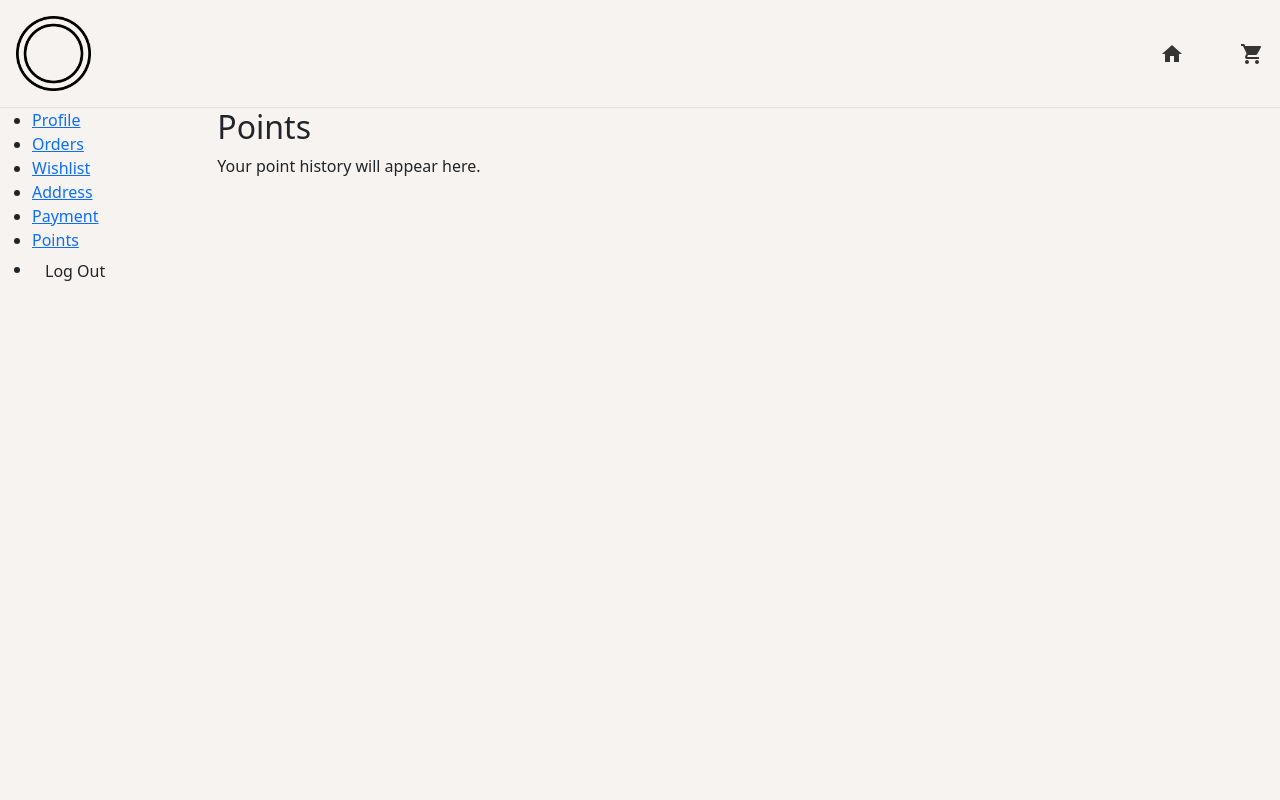
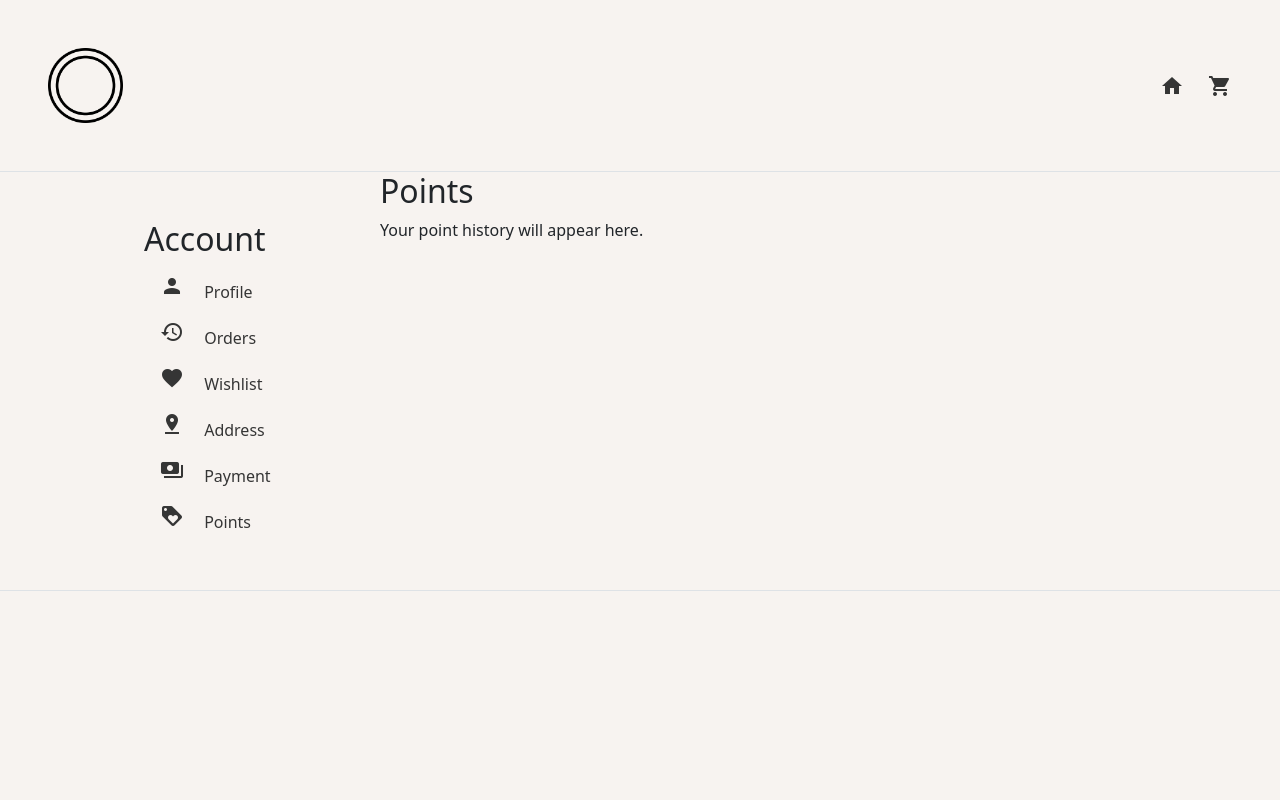
Before and after one commit to minisize/minisizeproject, a PHP site: page /sub_pages/account/account-points.php in a window 1280 px wide. Run offline with PHP 8.4, Linux system fonts and the light colour scheme.

Commit message:
Modified header and added footer

```diff
--- /dev/null
+++ b/includes/sub-footer.php
@@ -0,0 +1,5 @@
+    <div style="height:25vh; border-top: 1px solid #dee2e6 !important;">
+
+    </div>
+</body>
+</html>
--- a/includes/sub-header.php
+++ b/includes/sub-header.php
@@ -18,8 +18,9 @@
 </head>
 
 <body>
+    <!--  -->
 
-    <header class="d-flex flex-wrap align-items-center justify-content-between p-3 border-bottom">
+    <!-- <header class="d-flex flex-wrap align-items-center justify-content-between p-3 border-bottom">
         <a class="d-flex align-items-center">
             <img src="../../assets/images/website/logo/logo-placeholder.png"
                         alt="Minisize Logo" width="75">
@@ -29,6 +30,18 @@
             <a href="../../index.php" class="material-icons text-decoration-none link-dark">home</a>
             <a href="../purchase/cart.php" class="material-icons text-decoration-none link-dark">shopping_cart</a>
         </div>
+    </header> -->
+
+    <header class="d-flex flex-wrap align-items-center justify-content-between p-5 border-bottom">
+        <a class="">
+            <img src="../../assets/images/website/logo/logo-placeholder.png"
+                        alt="Minisize Logo" width="75">
+        </a>
+
+        <div class="d-flex flex-wrap">
+            <a href="../index.php" class="material-icons text-decoration-none link-dark pe-4">home</a>
+            <a href="#" class="material-icons text-decoration-none link-dark">shopping_cart</a>
+        </div>
     </header>
 
 <!-- </body>
--- a/sub_pages/account/account-address.php
+++ b/sub_pages/account/account-address.php
@@ -11,5 +11,6 @@
             </div>
         </div>
     </div>
-</body>
-</html>
+<?php
+    require "../../includes/sub-footer.php";
+?>
--- a/sub_pages/account/account-index.php
+++ b/sub_pages/account/account-index.php
@@ -1,15 +1,29 @@
-<?php require "../../includes/sub-header.php";?>
+<?php require"../../includes/sub-header.php";?>
+    <div class="row px-5 mx-5" id="acc-body" >
+        <div class="col-3 p-5">
+            <h2>Account</h2>
+            <nav id="side-nav">
+                <ul class="nav flex-column">
+                    <li class="nav-item">
+                        <a href="account-profile.php" class="nav-link text-decoration-none link-dark ">
+                        <span class="material-icons me-3">person</span>
+                        Profile</a></li>
+                    <li class="nav-item"><a href="account-orders.php" class="nav-link text-decoration-none link-dark ">
+                        <span class="material-icons me-3">history</span>
+                        Orders</a></li>
+                    <li class="nav-item"><a href="account-wishlist.php" class="nav-link text-decoration-none link-dark ">
+                    <span class="material-icons me-3">favorite</span>
+                        Wishlist</a></li>
+                    <li class="nav-item"><a href="account-address.php" class="nav-link text-decoration-none link-dark ">
+                        <span class="material-icons me-3">pin_drop</span>
+                        Address</a></li>
+                    <li class="nav-item"><a href="account-payment.php" class="nav-link text-decoration-none link-dark ">
+                        <span class="material-icons me-3">payments</span>
+                        Payment</a></li>
+                    <li class="nav-item"><a href="account-points.php" class="nav-link text-decoration-none link-dark    ">
+                        <span class="material-icons me-3">loyalty</span>
+                        Points</a></li>
+                </ul>
 
-    <div id="acc-header"></div>
-    <div id="acc-body" class="row">
-        <nav id="side-nav" class="col-2">
-            <ul>
-                <li><a href="account-profile.php">Profile</a></li>
-                <li><a href="account-orders.php">Orders</a></li>
-                <li><a href="account-wishlist.php">Wishlist</a></li>
-                <li><a href="account-address.php">Address</a></li>
-                <li><a href="account-payment.php">Payment</a></li>
-                <li><a href="account-points.php">Points</a></li>
-                <li><a href="../../includes/handlers/logout-handler.php" class="btn">Log Out</a></li>
-            </ul>
-        </nav>
+            </nav>
+        </div>
--- a/sub_pages/account/account-orders.php
+++ b/sub_pages/account/account-orders.php
@@ -8,5 +8,6 @@
             </div>
         </div>
     </div>
-</body>
-</html>
+<?php
+    require "../../includes/sub-footer.php";
+?>
--- a/sub_pages/account/account-payment.php
+++ b/sub_pages/account/account-payment.php
@@ -10,5 +10,6 @@
 
         </div>
     </div>
-</body>
-</html>
+<?php
+    require "../../includes/sub-footer.php";
+?>
--- a/sub_pages/account/account-points.php
+++ b/sub_pages/account/account-points.php
@@ -6,5 +6,6 @@
             <div>Your point history will appear here.</div>
         </div>
     </div>
-</body>
-</html>
+<?php
+    require "../../includes/sub-footer.php";
+?>
--- a/sub_pages/account/account-wishlist.php
+++ b/sub_pages/account/account-wishlist.php
@@ -6,5 +6,6 @@
             <div>You're wishlist will appear here.</div>
         </div>
     </div>
-</body>
-</html>
+<?php
+    require "../../includes/sub-footer.php";
+?>
```
Also changed, not shown: sub_pages/account/account-profile.php (+4 -3 lines).
